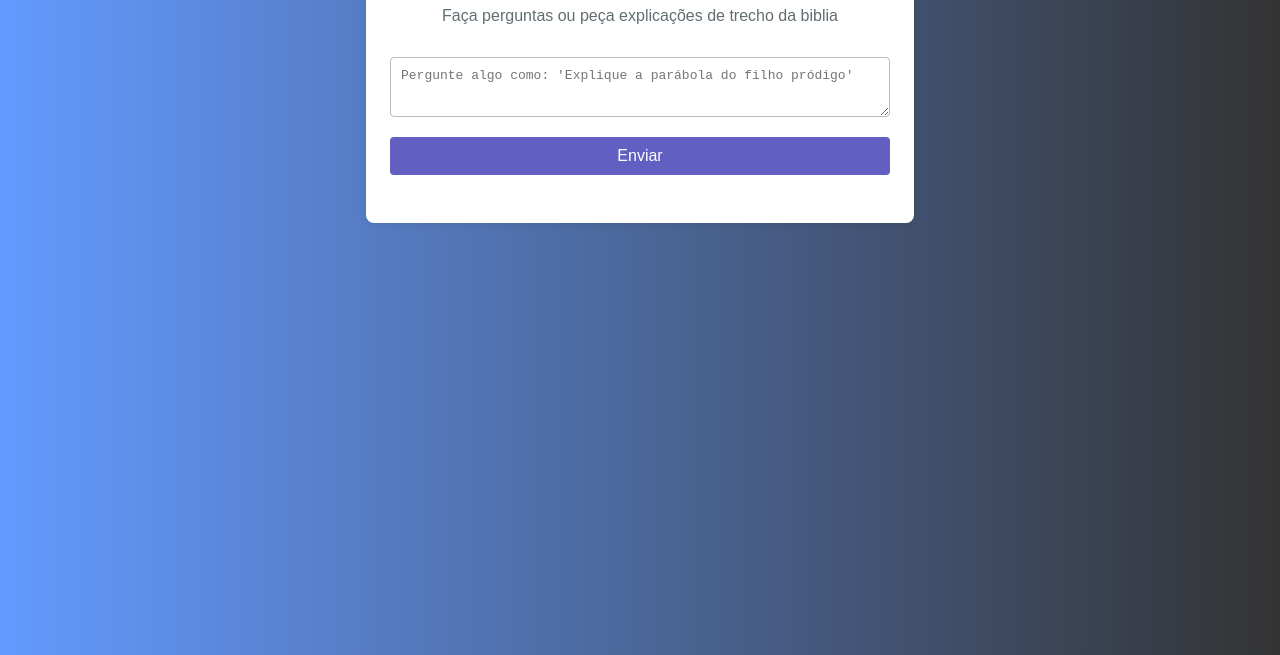
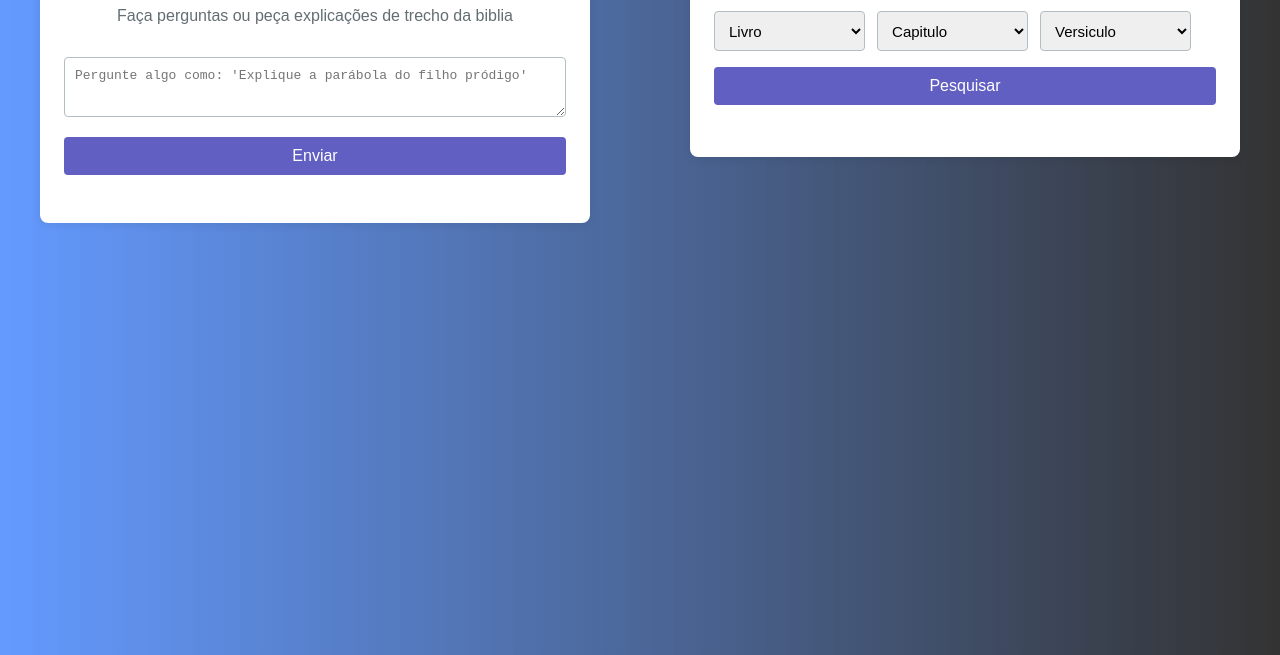
Before and after one commit to EnzoHashinokutiXavier/HolyMind, a plain HTML site: page static/index.html in a window 1280 px wide. Shown: the part 145-800 px from the top of the page. Drawn offline with Linux system fonts and the light colour scheme.

Commit message:
style: enhance layout and structure of input and search components in HTML and CSS

```diff
--- a/static/css/index.css
+++ b/static/css/index.css
@@ -5,13 +5,27 @@ body {
     padding: 0;
 }
 .container {
-    max-width: 500px;
-    margin: 40px auto;
+    display: flex;
+    gap: 100px;
+    justify-content: center;
+    align-items: flex-start;
+    margin-top: 40px;
+    flex-wrap: wrap;
+    margin: 40px;
+}
+
+.inputbox, .pesquisaLivro {
+    max-width: 1000px;
     background: #fff;
     border-radius: 8px;
+    padding: 32px 24px;
     box-shadow: 0 2px 8px rgba(0,0,0,0.08);
-    padding: 32px 24px;
+    flex: 1;
+    min-width: 300px;
 }
+
+
+
 h1 {
     text-align: center;
     color: #2d3436;
@@ -61,3 +75,26 @@ button:hover {
     color: #2d3436;
     white-space: pre-line;
 }
+
+.buttonPesquisar {
+    flex: 1;
+    padding: 10px;
+    background: #625fc2;
+    color: #ffffff;
+    border: none;
+    border-radius: 4px;
+    font-size: 1em;
+    cursor: pointer;
+    transition: background 0.2s;
+}
+
+.input {
+    width: 30%;
+    height: 40px;
+    margin: 16px 8px 16px 0;
+    padding: 10px;
+    border-radius: 4px;
+    border: 1px solid #b2bec3;
+    font-size: 15px;
+    box-sizing: border-box;
+}
--- a/static/index.html
+++ b/static/index.html
@@ -13,6 +13,7 @@
     </head>
     <body>
         <div class="container">
+            <div class="inputbox">
                 <h1>PapoBiblico</h1>
                 <p>Faça perguntas ou peça explicações de trecho da biblia</p>
                 <textarea id="entrada" placeholder="Pergunte algo como: 'Explique a parábola do filho pródigo'"></textarea>
@@ -21,5 +22,29 @@
                 </div>
                 <div id="resposta"></div>
             </div>
+
+            <div class="pesquisaLivro">
+                <h2>Pesquisar por livro, capítulo e versículo</h2>
+                <select class="input" id="livro-select">
+                    <option value="" disabled selected>Livro</option>
+                </select>
+                <select class="input" id="capitulo-select">
+                    <option value="" disabled selected>Capitulo</option>
+                </select>
+                <select class="input" id="versiculo-select">
+                    <option value="" disabled selected>Versiculo</option>
+                </select>
+
+                <div class="button">
+                    <button onclick="sendRequest('bible')">Pesquisar</button>
+                </div>
+                <div id="resultado">
+                    <h2 id="referencia"></h2>
+                    <p id="texto"></p>
+                    <button id="mais-btn" style="display:none" onclick="mostrarMais()">Ver mais versículos</button>
+                    <div id="mais-versiculos" class="fade-in"></div>
+                </div>
+            </div>
+        </div>
     </body>
 </html>
```
Lines whose indentation alone changed are shown as unchanged.
